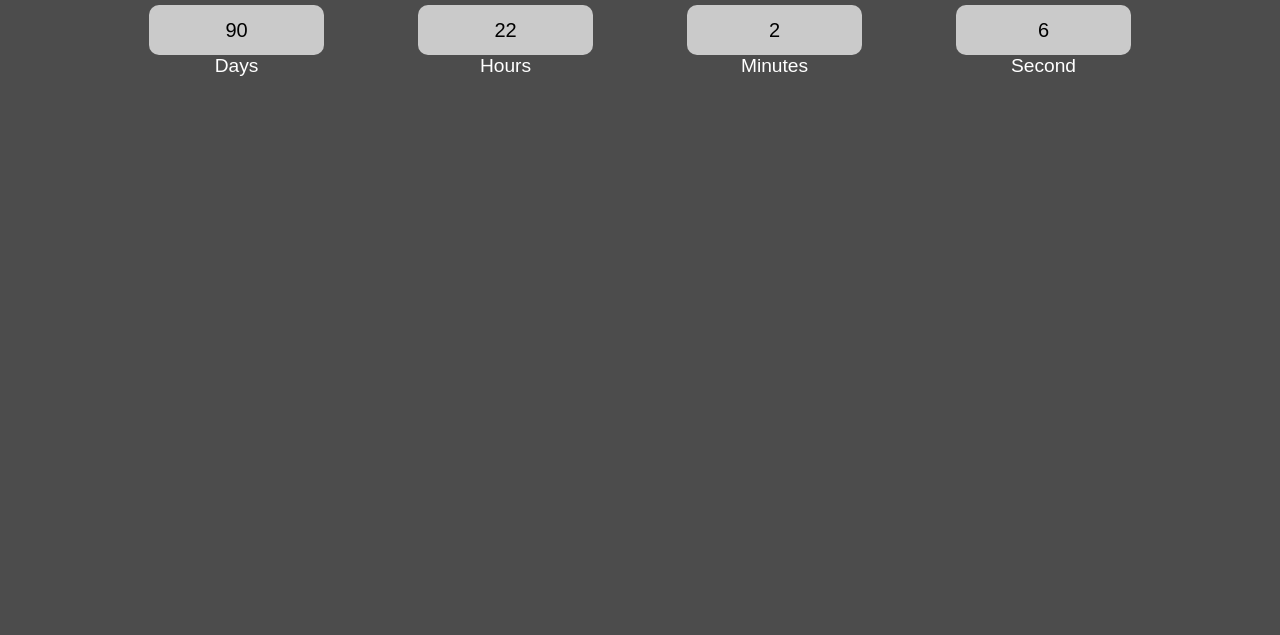
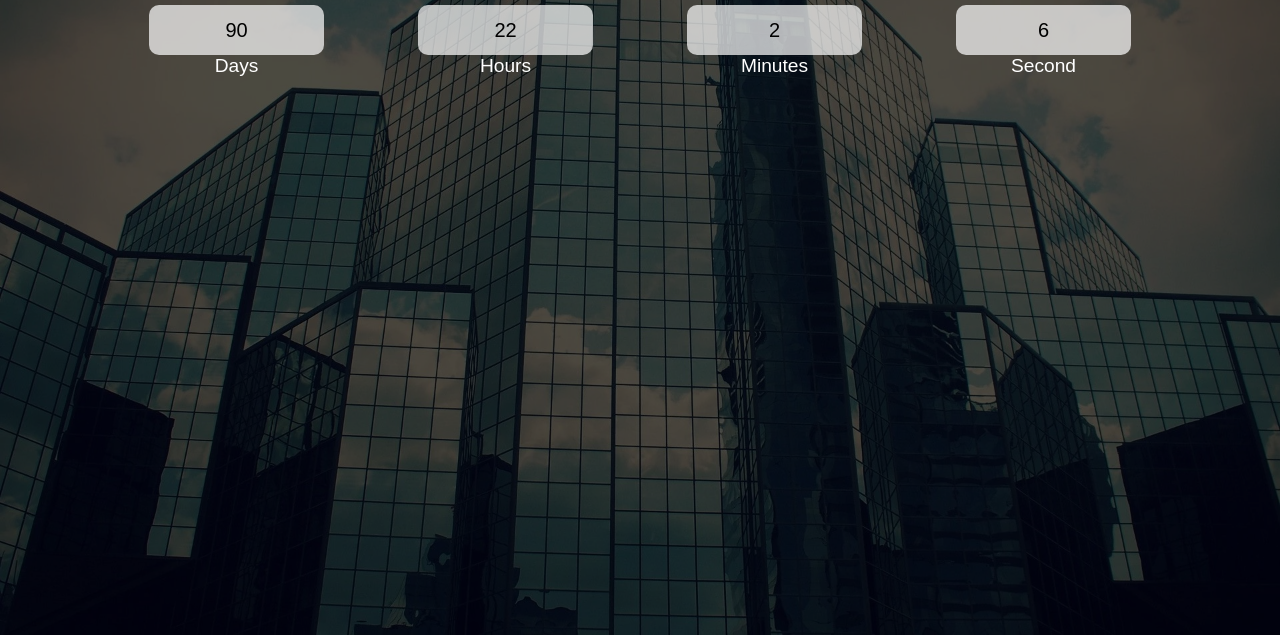
Before and after one commit to vikas0kumar0sharma/Countdown_timer, a plain HTML site: page index.html in a window 1280 px wide. Shown: the part 165-800 px from the top of the page. Drawn offline with Linux system fonts and the light colour scheme; the site is published under a folder, as on GitHub Pages, so addresses that start at the root find nothing.

Commit message:
Update custom.css

```diff
--- a/css/custom.css
+++ b/css/custom.css
@@ -8,7 +8,7 @@
 .main{
   width: 100%;
   height: 100vh;
-  background: url(/img.webp);
+  background: url(../img.webp);
   background-size: cover;
   background-position: center;
 }
```
